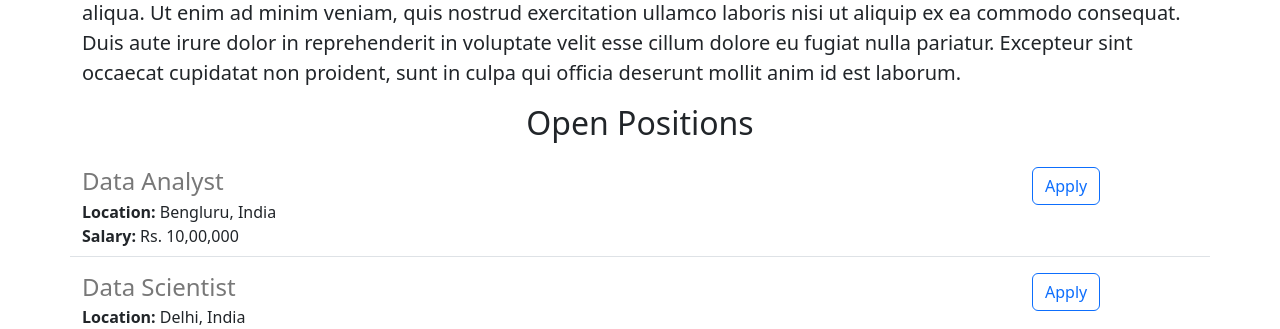
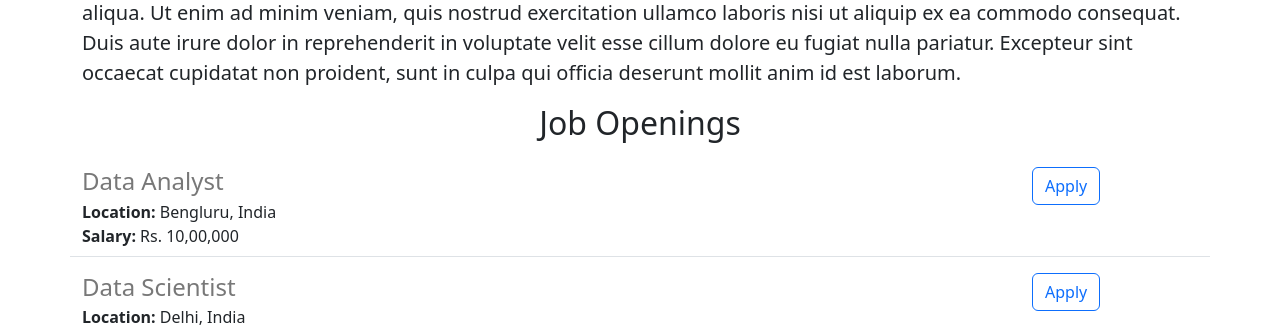
Before and after one commit to wjgk0822/jovian-career-website-v2, a Flask app: page / in a window 1280 px wide. Shown: the part 542-871 px from the top of the page. Run offline with Flask 2, Linux system fonts and the light colour scheme.

Commit message:
make some changes

```diff
--- a/app.py
+++ b/app.py
@@ -18,7 +18,7 @@ JOBS = [
 {
   'id':3,
   'title': 'Frontend Engineer',
-  'Location': 'Remote',
+  'Location': 'Remote'
 
 },
 {
--- a/templates/home.html
+++ b/templates/home.html
@@ -28,7 +28,7 @@
       Lorem ipsum dolor sit amet, consectetur adipiscing elit, sed do eiusmod tempor incididunt ut labore et dolore magna aliqua. Ut enim ad minim veniam, quis nostrud exercitation ullamco laboris nisi ut aliquip ex ea commodo consequat. Duis aute irure dolor in reprehenderit in voluptate velit esse cillum dolore eu fugiat nulla pariatur. Excepteur sint occaecat cupidatat non proident, sunt in culpa qui officia deserunt mollit anim id est laborum.
 
     </p>
-    <h2 class="text-center mt-2 mb-4">Open Positions</h2>
+    <h2 class="text-center mt-2 mb-4">Job Openings</h2>
     <div >
       {% for job in jobs %}
       {% include 'jobitem.html' %}
```
